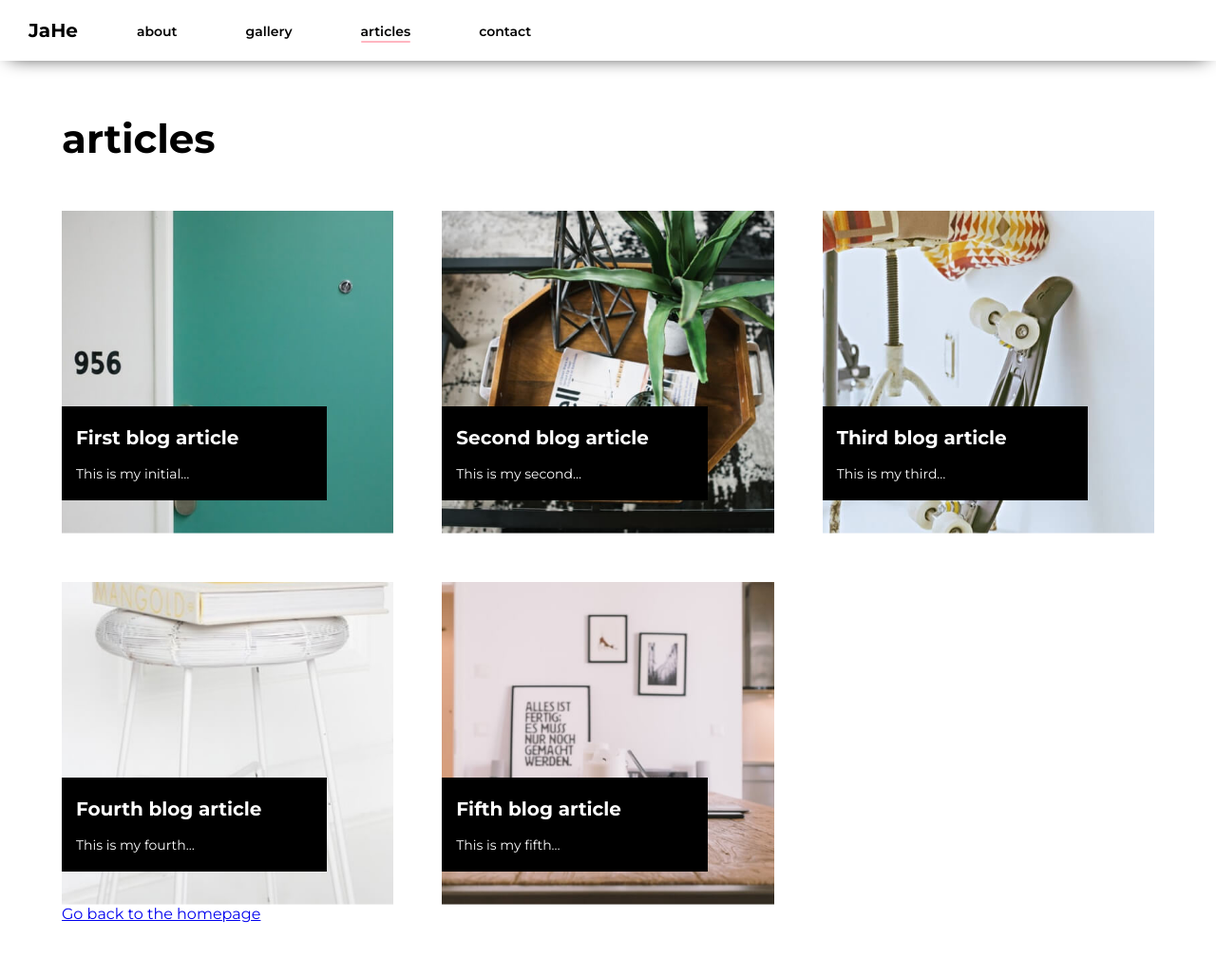
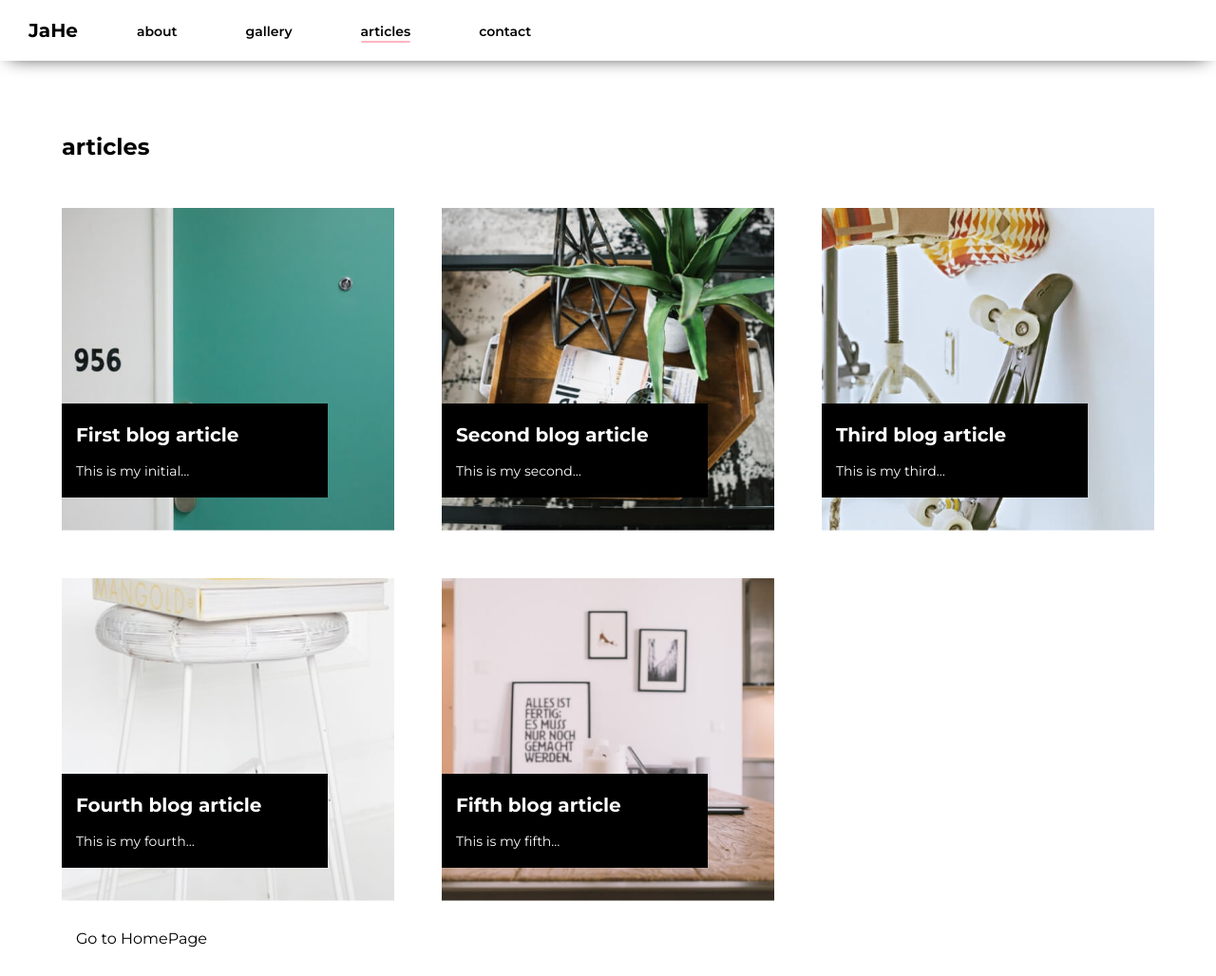
Before and after one commit to JakHer/gatsby-blog, a Gatsby site: page /articles in a window 1280 px wide. Shown: the whole page at 95% size. Before the commit the page ends 972 px from the top, so only its background shows below. Built offline with nearby package versions, Linux system fonts and the light colour scheme; Gatsby itself is replaced by a stand-in of ours.

Commit message:
feat: Homepage link to separate component

```diff
--- /dev/null
+++ b/src/components/HomePageLink/HomePageLink.js
@@ -0,0 +1,15 @@
+import React from "react"
+import { Link } from "gatsby"
+import styled from "styled-components"
+
+const StyledLink = styled(Link)`
+  display: block;
+  text-decoration: none;
+  padding: 10px 15px;
+  margin: 20px 0;
+  color: black;
+`
+
+const HomePageLink = ({ to }) => <StyledLink to={to}>Go to HomePage</StyledLink>
+
+export default HomePageLink
--- a/src/components/PageInfo/PageInfo.js
+++ b/src/components/PageInfo/PageInfo.js
@@ -18,7 +18,7 @@ const Wrapper = styled.div`
 
 const PageInfo = ({ title, author }) => (
   <Wrapper>
-    <h1>{title}</h1>
+    <h2>{title}</h2>
     <p>{author}</p>
   </Wrapper>
 )
--- a/src/pages/articles.js
+++ b/src/pages/articles.js
@@ -3,11 +3,12 @@ import { graphql, Link } from "gatsby"
 import ArticlePreview from "../components/ArticlePrveiew/ArticlePrveiew"
 import PageInfo from "../components/PageInfo/PageInfo"
 import styled from "styled-components"
+import HomePageLink from "../components/HomePageLink/HomePageLink"
 
 const ArticlesWrapper = styled.div`
   display: grid;
   grid-template-columns: repeat(3, 1fr);
-  grid-gap: 51px;
+  grid-gap: 50px;
 
   @media (max-width: 1100px) {
     grid-template-columns: repeat(2, 1fr);
@@ -51,7 +52,7 @@ const ArticlesPage = ({ data }) => {
           }
         )}
       </ArticlesWrapper>
-      <Link to="/">Go back to the homepage</Link>
+      <HomePageLink to="/">Go back to the homepage</HomePageLink>
     </>
   )
 }
--- a/src/pages/gallery.js
+++ b/src/pages/gallery.js
@@ -2,12 +2,14 @@ import React, { useEffect, useState } from "react"
 import { Link } from "gatsby"
 import axios from "axios"
 import styled from "styled-components"
+import HomePageLink from "../components/HomePageLink/HomePageLink"
 
 const StyledList = styled.ul`
   list-style-type: none;
   display: grid;
   grid-template-columns: 1fr 1fr 1fr;
   grid-gap: 50px;
+  margin-bottom: 20px;
 
   @media (max-width: 1100px) {
     grid-template-columns: repeat(2, 1fr);
@@ -58,6 +60,10 @@ const StyledLinkParagraph = styled.p`
   padding: 0;
 `
 
+const StyledHeader = styled.h2`
+  margin-bottom: 20px;
+`
+
 const GalleryPage = () => {
   const [repos, setRepos] = useState([])
   const [isLoading, setLoading] = useState(false)
@@ -105,9 +111,10 @@ const GalleryPage = () => {
 
   return (
     <>
+      <StyledHeader>Take a look at my portfolio projects</StyledHeader>
       {error && <p>{error}</p>}
       {isLoading ? (
-        <div>Loading</div>
+        <div>Loading repos</div>
       ) : (
         !isLoading && (
           <>
@@ -134,9 +141,8 @@ const GalleryPage = () => {
           </>
         )
       )}
-      <h1>Hi from the Gallery page</h1>
-      <p>Welcome to Gallery page</p>
-      <Link to="/">Go back to the homepage</Link>
+
+      <HomePageLink to="/">Siema</HomePageLink>
     </>
   )
 }
```
